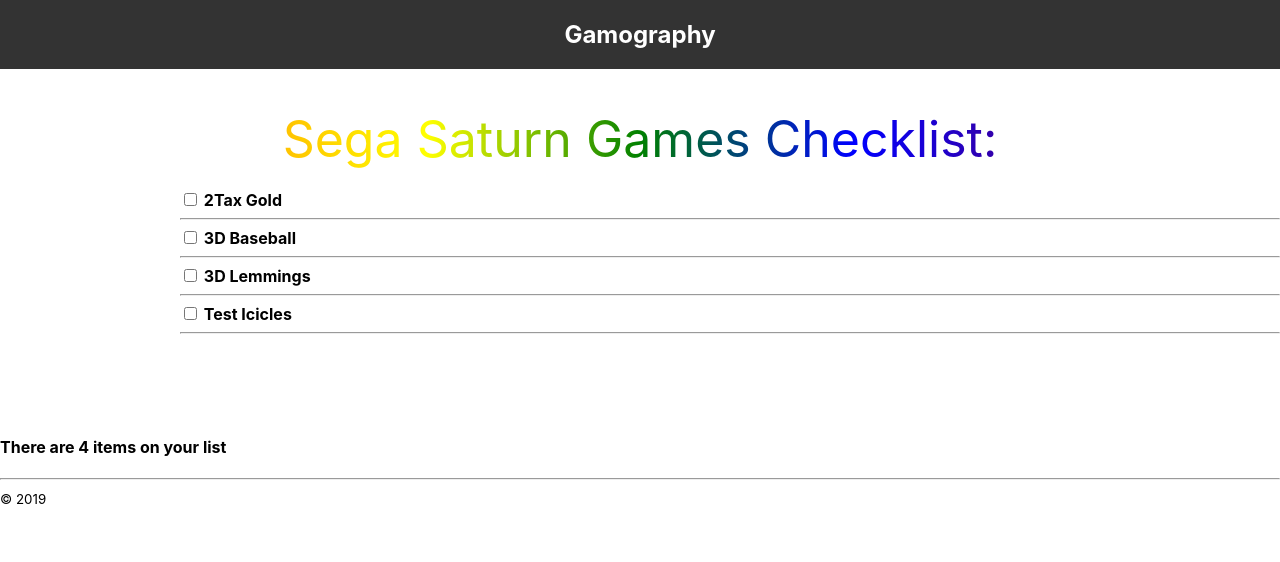
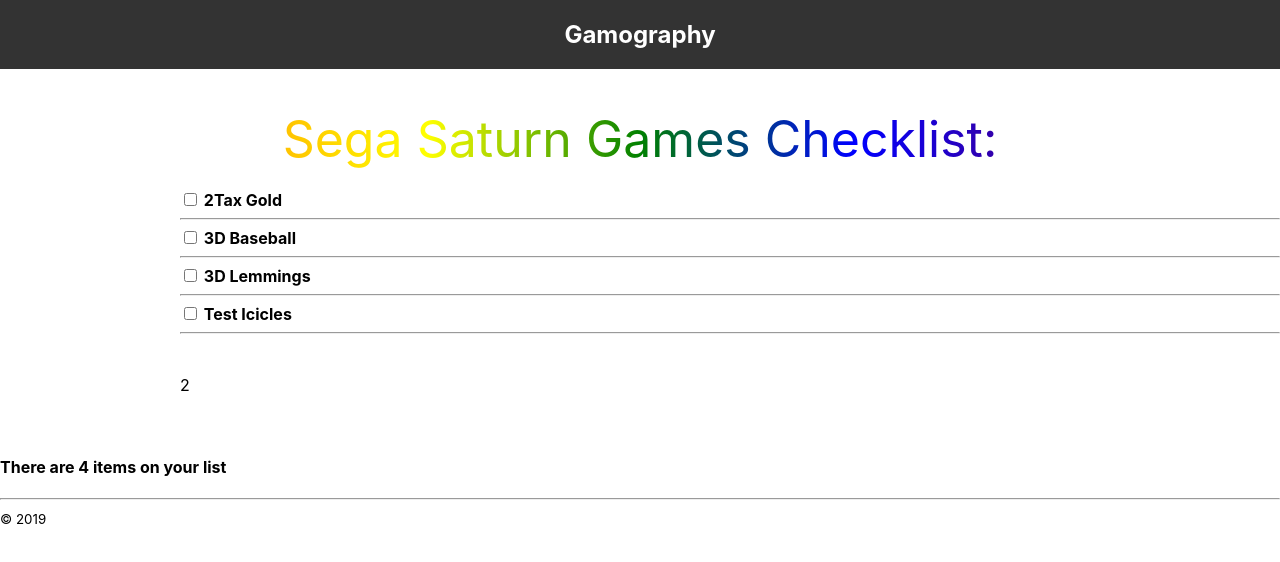
Before and after one commit to xqk559/gamography, a React (Create React App) app: page / in a window 1280 px wide. Shown: the top 562 px of the page. Built offline with nearby package versions, Linux system fonts and the light colour scheme; no server answers.

Commit message:
This commit renders

```diff
--- a/src/App.js
+++ b/src/App.js
@@ -15,7 +15,7 @@ class App extends React.Component {
 const url = 'https://segaretro.org/List_of_Saturn_Games_(A-M)';
 
 let globalArray = [1] ;
-let dumbArray = [2] ;
+const dumbArray = [2] ;
 
 axios(url)
   .then(response => {
@@ -71,6 +71,7 @@ axios(url)
         <ItemList />
         </div>
         <br />
+        <div className="bigmargin">{dumbArray}</div>
         <br />
         <br />
         <ItemCount count={allTheThings.length} />
```
